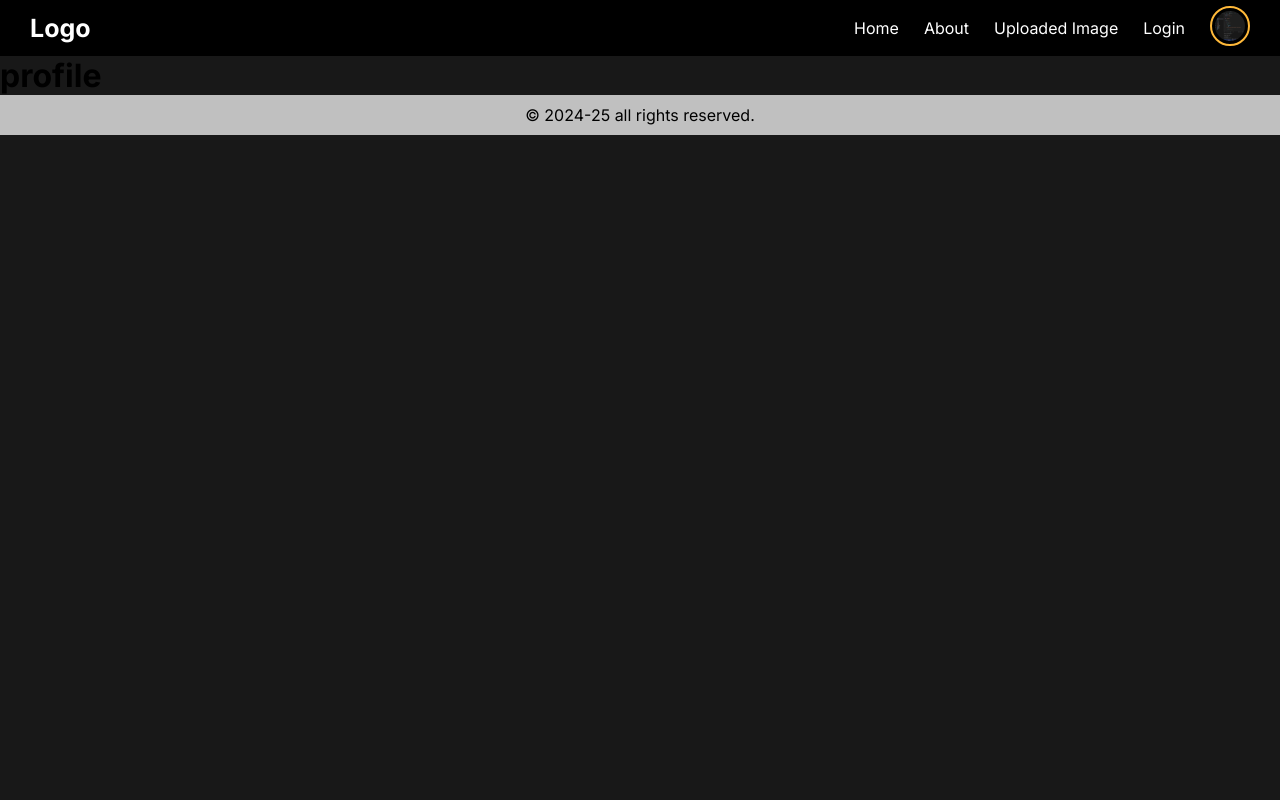
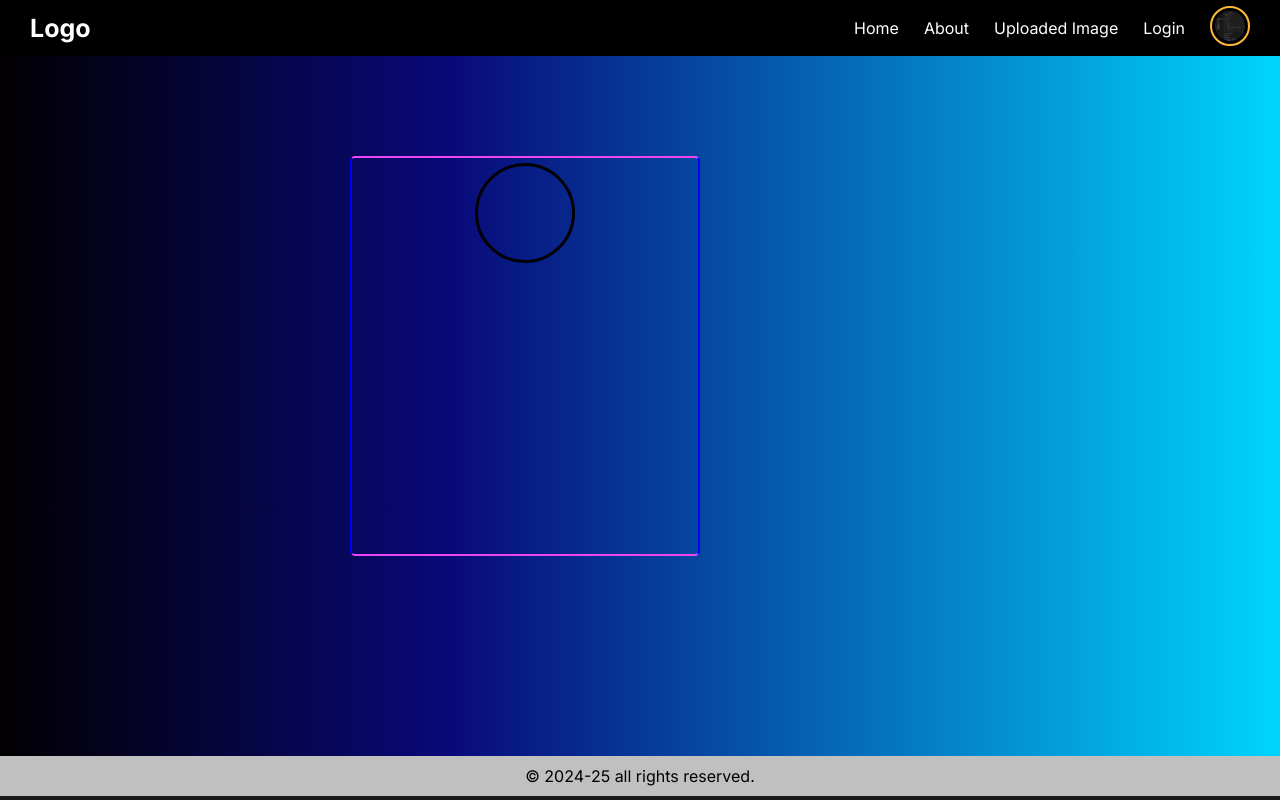
Before and after one commit to pritampaul02/Image-Copressor, a React (Vite) app: page /profile in a window 1280 px wide. Built offline with nearby package versions, Linux system fonts and the light colour scheme; no server answers.

Commit message:
create profilesection and edit login section- Ahin

```diff
--- a/src/pages/Login.jsx
+++ b/src/pages/Login.jsx
@@ -62,7 +62,8 @@ const Login = () => {
 						</div>
 					</div>
 					<div className='img' id='benifit'>
-						<h2>Login Benifits</h2>
+					    <h3>you will get the following benefits if you login</h3>
+						<p>First you will see all the compresed images in album from</p>
 					</div>
 				</div>
 			</div>
--- a/src/pages/Profile.jsx
+++ b/src/pages/Profile.jsx
@@ -1,6 +1,7 @@
 import React, { useEffect } from "react";
 import { useSelector } from "react-redux";
 import { selectUser } from "../redux/slices/userSlice";
+import "../style/profile.css";
 
 const Profile = () => {
 	const { user } = useSelector(selectUser);
@@ -9,10 +10,21 @@ const Profile = () => {
   }, [user])
 
 	return (
-		<div>
-			<h1>profile</h1>
-			<h1>{user?.name}</h1>
-		</div>
+		<>
+		   {/* <div> */}
+		   {/* <h1>profile</h1> */}
+		   {/* <h1>{user?.name}</h1> */}
+		   {/* </div> */}
+
+		  <div className="profile">
+		    <div className="profile_box">
+		       <div className="profile_image">
+				 </div>
+
+			 </div>
+		  </div>
+
+		</>
 	);
 };
 
--- a/src/style/login.css
+++ b/src/style/login.css
@@ -23,6 +23,7 @@
     justify-content: center;
     align-items: center;
     border: solid white;
+    /*box-shadow: 15px 15px 20px #000000ab;*/
 
 }
 
@@ -95,6 +96,24 @@
 #benifit{
     border-radius: 0px 20px 20px 0px;
     color: white;
+    display: flex;
+    flex-direction: column;
+    align-items: center;
+    justify-content: center;
+    background: linear-gradient(45deg,black 30%,red 70%);
+}
+
+#benifit h3{
+    font-size: 30px;
+    color: white;
+    margin-left: 15px;
+    margin-top: -20px ;
+}
+#benifit p{
+    font-size: 20px;
+    color: white;
+    margin-left: 15px;
+    margin-top: 20px ;
 }
 
 /* button {
--- /dev/null
+++ b/src/style/profile.css
@@ -0,0 +1,33 @@
+.profile{
+    position: relative;
+    width: 100%;
+    height: 700px;
+    overflow: hidden;
+    background: linear-gradient(90deg, rgba(2,0,.6,1) 0%,rgba(9,9,121,1) 35%, rgba(0,212,255,1) 100%);
+
+}
+
+.profile_box{
+    height: 400px;
+    width: 350px;
+    border: 2px solid;
+    border-left-color: blue;
+    border-right-color: blue;
+    border-top-color: #ec45f2;
+    border-bottom-color: #ec45f2;
+    border-radius: 5px;
+    display: flex;
+    justify-content: center;
+    position: absolute;
+    top: 100px;
+    left: 350px;
+}
+
+.profile_box .profile_image{
+    height: 100px;
+    width: 100px;
+    border-radius: 50%;
+    border: 3px solid ;
+    position: absolute;
+    top: 5px;
+}
```
